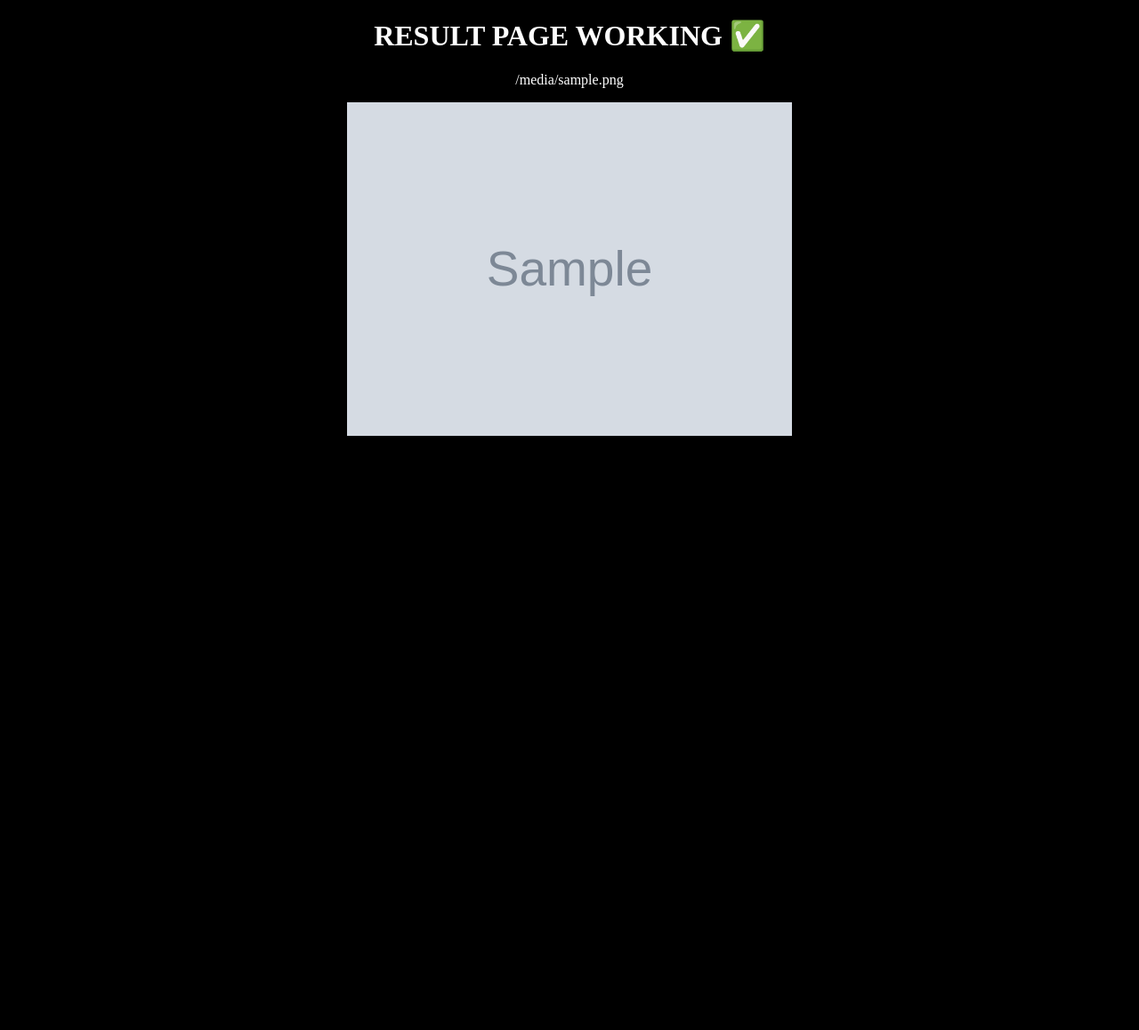
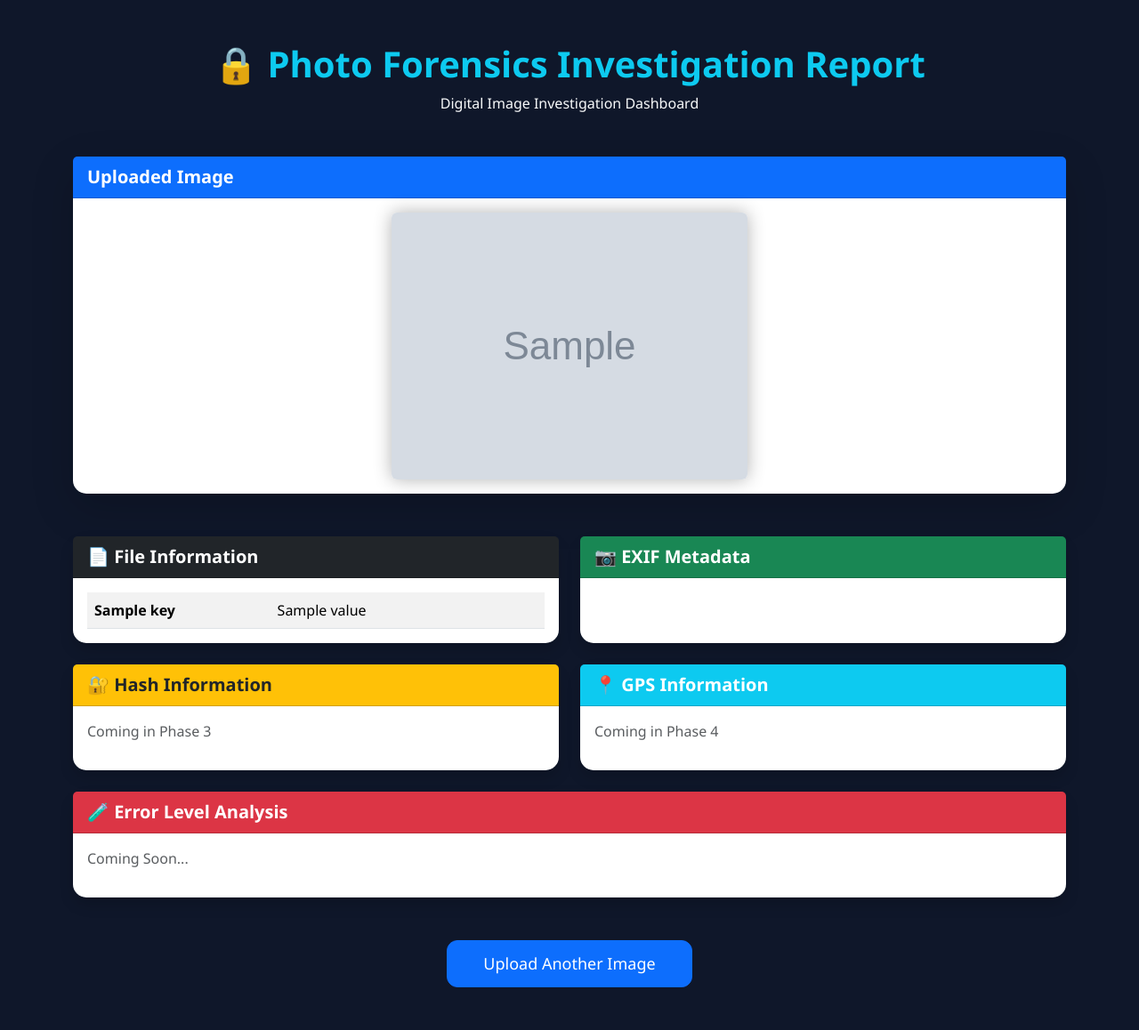
Before and after one commit to poojashriwas/PhotoForensics, a Flask app: template templates/result.html in a window 1280 px wide. Shown: the whole page at 89% size. Before the commit the page ends 490 px from the top, so only its background shows below. Run offline with Flask 3, Linux system fonts and the light colour scheme; the template is opened without the code that fills it: most values are stand-ins (such as "Sample title", 1, 10 or a date in 2020); grey boxes marked "Sample" are stand-in pictures.

Commit message:
Phase 2: Added file information, EXIF metadata and forensic dashboard

```diff
--- a/app.py
+++ b/app.py
@@ -1,24 +1,22 @@
 from flask import Flask, render_template, request
 import os
 
-# Create Flask app
+from modules.fileinfo import get_file_info
+from modules.metadata import extract_metadata
+
 app = Flask(__name__)
 
-# Upload folder configuration
 UPLOAD_FOLDER = "static/uploads"
 app.config["UPLOAD_FOLDER"] = UPLOAD_FOLDER
 
-# Create uploads folder if it doesn't exist
 os.makedirs(UPLOAD_FOLDER, exist_ok=True)
 
-# Home page
 
 @app.route("/")
 def home():
     return render_template("index.html")
 
 
-# Upload route
 @app.route("/upload", methods=["POST"])
 def upload():
 
@@ -31,27 +29,19 @@
 
     image.save(filepath)
 
+    # Extract File Information
+    file_info = get_file_info(filepath)
+
+    # Extract Metadata
+    metadata = extract_metadata(filepath)
+
     return render_template(
         "result.html",
-        filename=image.filename
+        filename=image.filename,
+        file_info=file_info,
+        metadata=metadata
     )
 
 
-    image = request.files["image"]
-
-    if image.filename == "":
-        return "No image selected."
-
-    filepath = os.path.join(app.config["UPLOAD_FOLDER"], image.filename)
-
-    image.save(filepath)
-
-    return render_template(
-        "result.html",
-        filename=image.filename
-    )
-
-
-# Run the application
 if __name__ == "__main__":
     app.run(debug=True)
--- a/static/css/style.css
+++ b/static/css/style.css
@@ -1,25 +1,55 @@
 body{
-    background:#0f172a;
-    color:white;
+
+background:#0f172a;
+
+font-family:Segoe UI;
+
+color:white;
+
 }
 
-.navbar{
-    box-shadow:0 0 15px cyan;
+.card{
+
+border:none;
+
+border-radius:15px;
+
 }
 
-h1{
-    color:#38bdf8;
+.card-header{
+
+font-size:20px;
+
+font-weight:bold;
+
 }
 
-.lead{
-    color:#cbd5e1;
+.table{
+
+margin-bottom:0;
+
 }
 
-.form-control{
-    max-width:500px;
-    margin:auto;
+.table th{
+
+width:40%;
+
+}
+
+img{
+
+border-radius:15px;
+
+box-shadow:0 0 20px rgba(0,0,0,.3);
+
 }
 
 .btn{
-    width:220px;
+
+padding:12px 40px;
+
+font-size:18px;
+
+border-radius:12px;
+
 }
--- a/templates/result.html
+++ b/templates/result.html
@@ -1,15 +1,249 @@
 <!DOCTYPE html>
-<html>
+<html lang="en">
+
 <head>
-    <title>Test</title>
+
+<meta charset="UTF-8">
+
+<meta name="viewport" content="width=device-width, initial-scale=1.0">
+
+<title>Photo Forensics Report</title>
+
+<link href="https://cdn.jsdelivr.net/npm/bootstrap@5.3.3/dist/css/bootstrap.min.css" rel="stylesheet">
+
+<link rel="stylesheet"
+href="{{ url_for('static', filename='css/style.css') }}">
+
 </head>
-<body style="background:black;color:white;text-align:center;">
 
-<h1>RESULT PAGE WORKING ✅</h1>
+<body>
 
-<p>{{ filename }}</p>
+<div class="container py-5">
 
-<img src="{{ url_for('static', filename='uploads/' + filename) }}" width="500">
+<div class="text-center mb-5">
+
+<h1 class="fw-bold text-info">
+
+🔒 Photo Forensics Investigation Report
+
+</h1>
+
+<p class="text-light">
+
+Digital Image Investigation Dashboard
+
+</p>
+
+</div>
+
+<div class="card shadow-lg mb-5">
+
+<div class="card-header bg-primary text-white">
+
+Uploaded Image
+
+</div>
+
+<div class="card-body text-center">
+
+<img
+
+src="{{ url_for('static', filename='uploads/' + filename) }}"
+
+class="img-fluid rounded"
+
+style="max-height:500px;">
+
+</div>
+
+</div>
+
+<div class="row">
+
+<div class="col-lg-6 mb-4">
+
+<div class="card shadow h-100">
+
+<div class="card-header bg-dark text-white">
+
+📄 File Information
+
+</div>
+
+<div class="card-body">
+
+<table class="table table-striped">
+
+<tbody>
+
+{% for key,value in file_info.items() %}
+
+<tr>
+
+<th>{{ key }}</th>
+
+<td>{{ value }}</td>
+
+</tr>
+
+{% endfor %}
+
+</tbody>
+
+</table>
+
+</div>
+
+</div>
+
+</div>
+
+<div class="col-lg-6 mb-4">
+
+<div class="card shadow h-100">
+
+<div class="card-header bg-success text-white">
+
+📷 EXIF Metadata
+
+</div>
+
+<div class="card-body">
+
+<table class="table table-striped">
+
+<tbody>
+
+{% for key,value in metadata.items() %}
+
+<tr>
+
+<th>{{ key }}</th>
+
+<td>
+
+{% if value=="Not Available" %}
+
+<span class="text-danger">
+
+Not Available
+
+</span>
+
+{% else %}
+
+<span class="text-success">
+
+{{ value }}
+
+</span>
+
+{% endif %}
+
+</td>
+
+</tr>
+
+{% endfor %}
+
+</tbody>
+
+</table>
+
+</div>
+
+</div>
+
+</div>
+
+</div>
+
+<div class="row">
+
+<div class="col-lg-6 mb-4">
+
+<div class="card shadow">
+
+<div class="card-header bg-warning">
+
+🔐 Hash Information
+
+</div>
+
+<div class="card-body">
+
+<p class="text-muted">
+
+Coming in Phase 3
+
+</p>
+
+</div>
+
+</div>
+
+</div>
+
+<div class="col-lg-6 mb-4">
+
+<div class="card shadow">
+
+<div class="card-header bg-info text-white">
+
+📍 GPS Information
+
+</div>
+
+<div class="card-body">
+
+<p class="text-muted">
+
+Coming in Phase 4
+
+</p>
+
+</div>
+
+</div>
+
+</div>
+
+</div>
+
+<div class="card shadow mb-5">
+
+<div class="card-header bg-danger text-white">
+
+🧪 Error Level Analysis
+
+</div>
+
+<div class="card-body">
+
+<p class="text-muted">
+
+Coming Soon...
+
+</p>
+
+</div>
+
+</div>
+
+<div class="text-center">
+
+<a href="/"
+
+class="btn btn-primary btn-lg">
+
+Upload Another Image
+
+</a>
+
+</div>
+
+</div>
 
 </body>
+
 </html>
```
Also changed, not shown: modules/fileinfo.py (added, +26 -0 lines), modules/metadata.py (+26 -0 lines).
